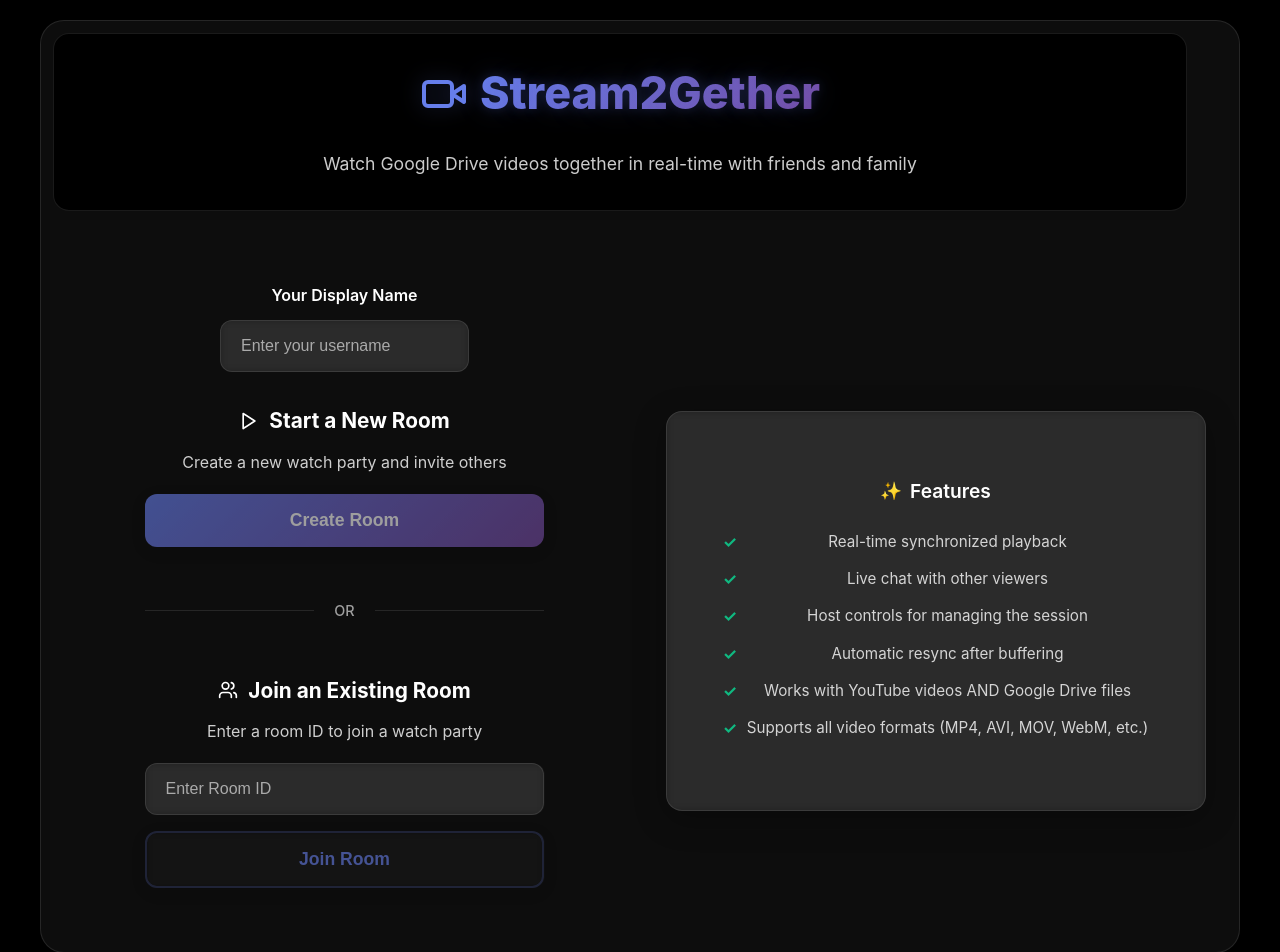
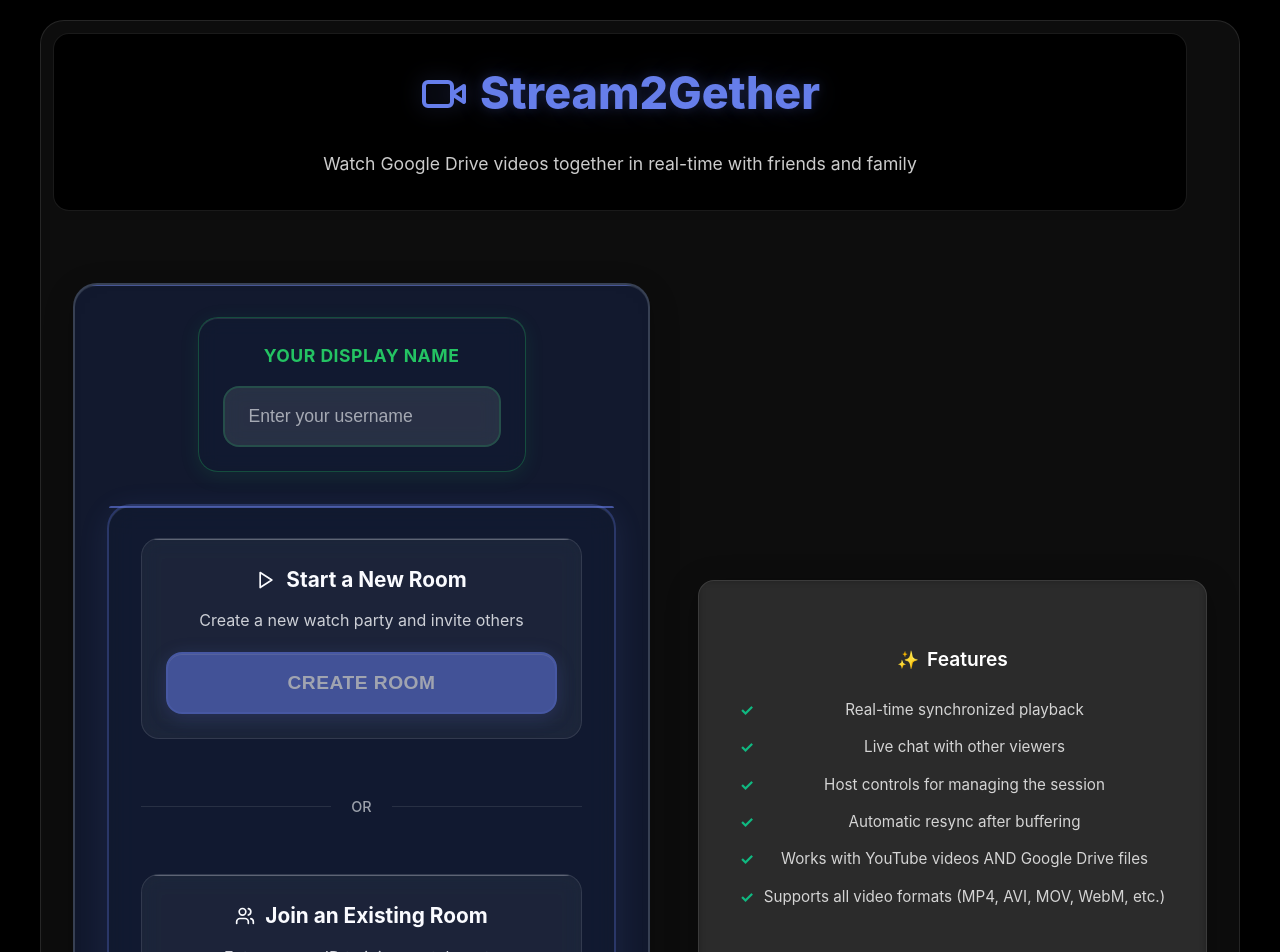
Before and after one commit to amarxxanand/Stream2GetHer, a React (Vite) app in the folder client/: page / in a window 1280 px wide. Shown: the top 952 px of the page. Built offline with nearby package versions, Linux system fonts and the light colour scheme; no server answers.

Commit message:
Handlinge Homepagee Colors

```diff
--- a/client/src/components/HomePage.module.css
+++ b/client/src/components/HomePage.module.css
@@ -130,10 +130,7 @@
 .app-title {
   font-size: 2.8rem;
   font-weight: 800;
-  background: linear-gradient(135deg, #667eea 0%, #764ba2 100%);
-  -webkit-background-clip: text;
-  -webkit-text-fill-color: transparent;
-  background-clip: text;
+  color: #667eea;
   margin: 0;
   text-shadow: 0 0 30px rgba(102, 126, 234, 0.2);
   animation: glow 3s ease-in-out infinite alternate;
@@ -154,39 +151,101 @@
 
 .form-container {
   margin-bottom: 32px;
+  background: rgba(15, 23, 42, 0.9);
+  border: 2px solid rgba(148, 163, 184, 0.3);
+  border-radius: 24px;
+  padding: 32px;
+  backdrop-filter: blur(20px);
+  -webkit-backdrop-filter: blur(20px);
+  box-shadow:
+    0 8px 32px rgba(0, 0, 0, 0.15),
+    0 4px 16px rgba(0, 0, 0, 0.1),
+    inset 0 1px 0 rgba(255, 255, 255, 0.1);
+  position: relative;
+  overflow: hidden;
+}
+
+.form-container::before {
+  content: '';
+  position: absolute;
+  top: 0;
+  left: 0;
+  right: 0;
+  height: 1px;
+  background: rgba(102, 126, 234, 0.5);
+}
+
+.form-container::after {
+  content: '';
+  position: absolute;
+  top: -50%;
+  left: -50%;
+  width: 200%;
+  height: 200%;
+  background: rgba(102, 126, 234, 0.03) ;
+  pointer-events: none;
 }
 
 .username-section {
   margin-bottom: 32px;
+  background: rgba(15, 23, 42, 0.7);
+  border: 1px solid rgba(34, 197, 94, 0.3);
+  border-radius: 20px;
+  padding: 24px;
+  position: relative;
+  backdrop-filter: blur(10px);
+  -webkit-backdrop-filter: blur(10px);
+  box-shadow:
+    0 4px 20px rgba(34, 197, 94, 0.1),
+    inset 0 1px 0 rgba(255, 255, 255, 0.1);
+  transition: all 0.3s ease;
+}
+
+.username-section:hover {
+  border-color: rgba(34, 197, 94, 0.5);
+  box-shadow:
+    0 6px 30px rgba(34, 197, 94, 0.15),
+    inset 0 1px 0 rgba(255, 255, 255, 0.1);
+  transform: translateY(-1px);
 }
 
 .username-section label {
   display: block;
-  font-weight: 600;
-  color: var(--text-primary);
-  margin-bottom: 12px;
-  font-size: 1rem;
+  font-weight: 700;
+  color: #22c55e;
+  margin-bottom: 16px;
+  font-size: 1.1rem;
+  text-transform: uppercase;
+  letter-spacing: 0.5px;
+  position: relative;
 }
 
 .username-section input {
   width: 100%;
-  padding: 16px 20px;
-  background: var(--bg-glass);
-  border: 1px solid var(--border-primary);
-  border-radius: 12px;
-  font-size: 1rem;
+  padding: 18px 24px;
+  background: rgba(255, 255, 255, 0.1);
+  border: 2px solid rgba(34, 197, 94, 0.2);
+  border-radius: 16px;
+  font-size: 1.1rem;
   color: var(--text-primary);
   transition: all 0.3s ease;
   box-sizing: border-box;
-  backdrop-filter: var(--blur-secondary);
-  -webkit-backdrop-filter: var(--blur-secondary);
+  backdrop-filter: blur(10px);
+  -webkit-backdrop-filter: blur(10px);
+  /* box-shadow:
+    0 2px 10px rgba(0, 0, 0, 0.1),
+    inset 0 1px 0 rgba(255, 255, 255, 0.2); */
 }
 
 .username-section input:focus {
   outline: none;
-  border-color: var(--border-accent);
-  box-shadow: var(--shadow-glow);
-  transform: translateY(-1px);
+  border-color: #22c55e;
+  background: rgba(255, 255, 255, 0.15);
+  /* box-shadow:
+    0 0 0 4px rgba(34, 197, 94, 0.2),
+    0 4px 20px rgba(34, 197, 94, 0.15),
+    inset 0 1px 0 rgba(255, 255, 255, 0.2); */
+  transform: translateY(-2px);
 }
 
 .username-section input::placeholder {
@@ -196,11 +255,70 @@
 .actions-section {
   display: flex;
   flex-direction: column;
-  gap: 24px;
+  gap: 28px;
+  width: 100%;
+  background: rgba(15, 23, 42, 0.7);
+  border: 2px solid rgba(102, 126, 234, 0.3);
+  border-radius: 24px;
+  padding: 32px;
+  position: relative;
+  backdrop-filter: blur(15px);
+  -webkit-backdrop-filter: blur(15px);
+  box-shadow:
+    0 6px 30px rgba(102, 126, 234, 0.12),
+    inset 0 1px 0 rgba(255, 255, 255, 0.1);
+  transition: all 0.3s ease;
+}
+
+.actions-section:hover {
+  border-color: rgba(102, 126, 234, 0.5);
+  box-shadow:
+    0 8px 40px rgba(102, 126, 234, 0.18),
+    inset 0 1px 0 rgba(255, 255, 255, 0.1);
+  transform: translateY(-1px);
+}
+
+.actions-section::before {
+  content: '';
+  position: absolute;
+  top: 0;
+  left: 0;
+  right: 0;
+  height: 2px;
+  background: rgba(102, 126, 234, 0.6);
+  border-radius: 24px 24px 0 0;
 }
 
 .action-group {
   text-align: center;
+  background: rgba(255, 255, 255, 0.05);
+  border: 1px solid rgba(255, 255, 255, 0.1);
+  border-radius: 18px;
+  padding: 24px;
+  backdrop-filter: blur(10px);
+  -webkit-backdrop-filter: blur(10px);
+  transition: all 0.3s ease;
+  position: relative;
+  overflow: hidden;
+}
+
+.action-group:hover {
+  background: rgba(255, 255, 255, 0.08);
+  border-color: rgba(255, 255, 255, 0.2);
+  transform: translateY(-2px);
+  box-shadow:
+    0 4px 20px rgba(0, 0, 0, 0.1),
+    inset 0 1px 0 rgba(255, 255, 255, 0.2);
+}
+
+.action-group::before {
+  content: '';
+  position: absolute;
+  top: 0;
+  left: 0;
+  right: 0;
+  height: 1px;
+  background: rgba(255, 255, 255, 0.3);
 }
 
 .action-group h3 {
@@ -223,24 +341,31 @@
 
 .action-group input {
   width: 100%;
-  padding: 16px 20px;
-  background: var(--bg-glass);
-  border: 1px solid var(--border-primary);
-  border-radius: 12px;
-  font-size: 1rem;
+  padding: 18px 24px;
+  background: rgba(255, 255, 255, 0.1);
+  border: 2px solid rgba(102, 126, 234, 0.3);
+  border-radius: 16px;
+  font-size: 1.1rem;
   color: var(--text-primary);
-  margin-bottom: 16px;
+  margin-bottom: 20px;
   transition: all 0.3s ease;
   box-sizing: border-box;
-  backdrop-filter: var(--blur-secondary);
-  -webkit-backdrop-filter: var(--blur-secondary);
+  backdrop-filter: blur(10px);
+  -webkit-backdrop-filter: blur(10px);
+  box-shadow:
+    0 2px 10px rgba(0, 0, 0, 0.1),
+    inset 0 1px 0 rgba(255, 255, 255, 0.15);
 }
 
 .action-group input:focus {
   outline: none;
-  border-color: var(--border-accent);
-  box-shadow: var(--shadow-glow);
-  transform: translateY(-1px);
+  border-color: #667eea;
+  background: rgba(255, 255, 255, 0.15);
+  box-shadow:
+    0 0 0 4px rgba(102, 126, 234, 0.2),
+    0 4px 20px rgba(102, 126, 234, 0.15),
+    inset 0 1px 0 rgba(255, 255, 255, 0.2);
+  transform: translateY(-2px);
 }
 
 .action-group input::placeholder {
@@ -249,24 +374,45 @@
 
 .primary-button {
   width: 100%;
-  padding: 16px 28px;
-  background: var(--bg-button);
-  color: var(--text-primary);
-  border: none;
-  border-radius: 12px;
-  font-size: 1.1rem;
-  font-weight: 600;
+  padding: 18px 32px;
+  background: rgba(102, 126, 234, 0.9);
+  color: #ffffff;
+  border: 2px solid rgba(102, 126, 234, 1);
+  border-radius: 16px;
+  font-size: 1.2rem;
+  font-weight: 700;
   cursor: pointer;
   transition: all 0.3s ease;
-  box-shadow: var(--shadow-secondary);
+  box-shadow:
+    0 4px 20px rgba(102, 126, 234, 0.3),
+    inset 0 1px 0 rgba(255, 255, 255, 0.2);
   position: relative;
   overflow: hidden;
+  text-transform: uppercase;
+  letter-spacing: 0.5px;
+}
+
+.primary-button::before {
+  content: '';
+  position: absolute;
+  top: 0;
+  left: -100%;
+  width: 100%;
+  height: 100%;
+  background: rgba(255, 255, 255, 0.2);
+  transition: left 0.5s ease;
+}
+
+.primary-button:hover::before {
+  left: 100%;
 }
 
 .primary-button:hover:not(:disabled) {
-  background: var(--bg-button-hover);
-  transform: translateY(-2px);
-  box-shadow: var(--shadow-primary);
+  background: rgba(90, 111, 216, 0.9);
+  transform: translateY(-3px);
+  box-shadow:
+    0 6px 30px rgba(102, 126, 234, 0.4),
+    inset 0 1px 0 rgba(255, 255, 255, 0.3);
 }
 
 .primary-button:active {
@@ -281,21 +427,52 @@
 
 .secondary-button {
   width: 100%;
-  padding: 16px 28px;
-  background: transparent;
-  color: var(--text-accent);
-  border: 2px solid var(--border-accent);
-  border-radius: 12px;
-  font-size: 1.1rem;
-  font-weight: 600;
+  padding: 18px 32px;
+  background: rgba(255, 255, 255, 0.05);
+  color: #667eea;
+  border: 2px solid #667eea;
+  border-radius: 16px;
+  font-size: 1.2rem;
+  font-weight: 700;
   cursor: pointer;
   transition: all 0.3s ease;
-  backdrop-filter: var(--blur-secondary);
-  -webkit-backdrop-filter: var(--blur-secondary);
+  backdrop-filter: blur(10px);
+  -webkit-backdrop-filter: blur(10px);
+  box-shadow:
+    0 4px 20px rgba(102, 126, 234, 0.15),
+    inset 0 1px 0 rgba(255, 255, 255, 0.1);
+  position: relative;
+  overflow: hidden;
+  text-transform: uppercase;
+  letter-spacing: 0.5px;
+}
+
+.secondary-button::before {
+  content: '';
+  position: absolute;
+  top: 0;
+  left: -100%;
+  width: 100%;
+  height: 100%;
+  background: rgba(102, 126, 234, 0.1);
+  transition: left 0.5s ease;
+}
+
+.secondary-button:hover::before {
+  left: 100%;
 }
 
 .secondary-button:hover:not(:disabled) {
-  background: var(--bg-glass);
+  background: rgba(102, 126, 234, 0.1);
+  color: #ffffff;
+  border-color: #5a6fd8;
+  transform: translateY(-3px);
+  box-shadow:
+    0 6px 30px rgba(102, 126, 234, 0.25),
+    inset 0 1px 0 rgba(255, 255, 255, 0.2);
+}
+
+.secondary-button:disabled {
   color: var(--text-primary);
   transform: translateY(-2px);
   box-shadow: var(--shadow-glow);
```
